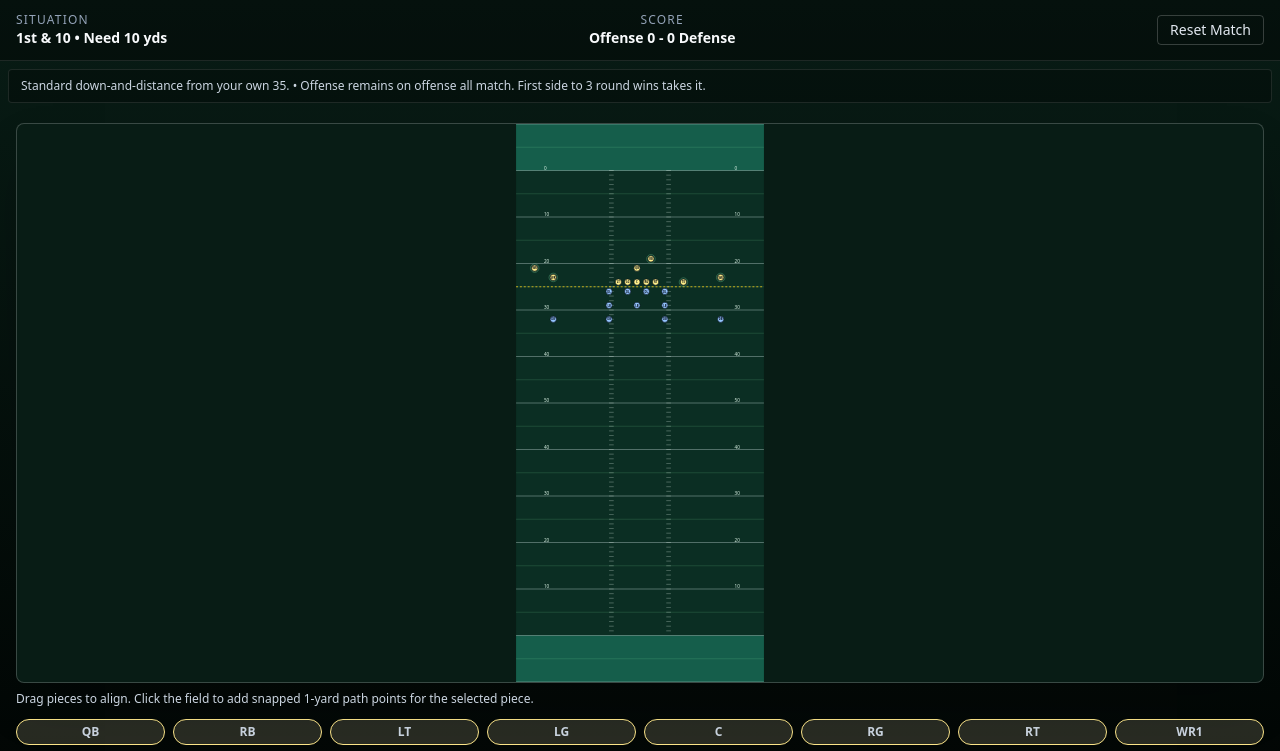
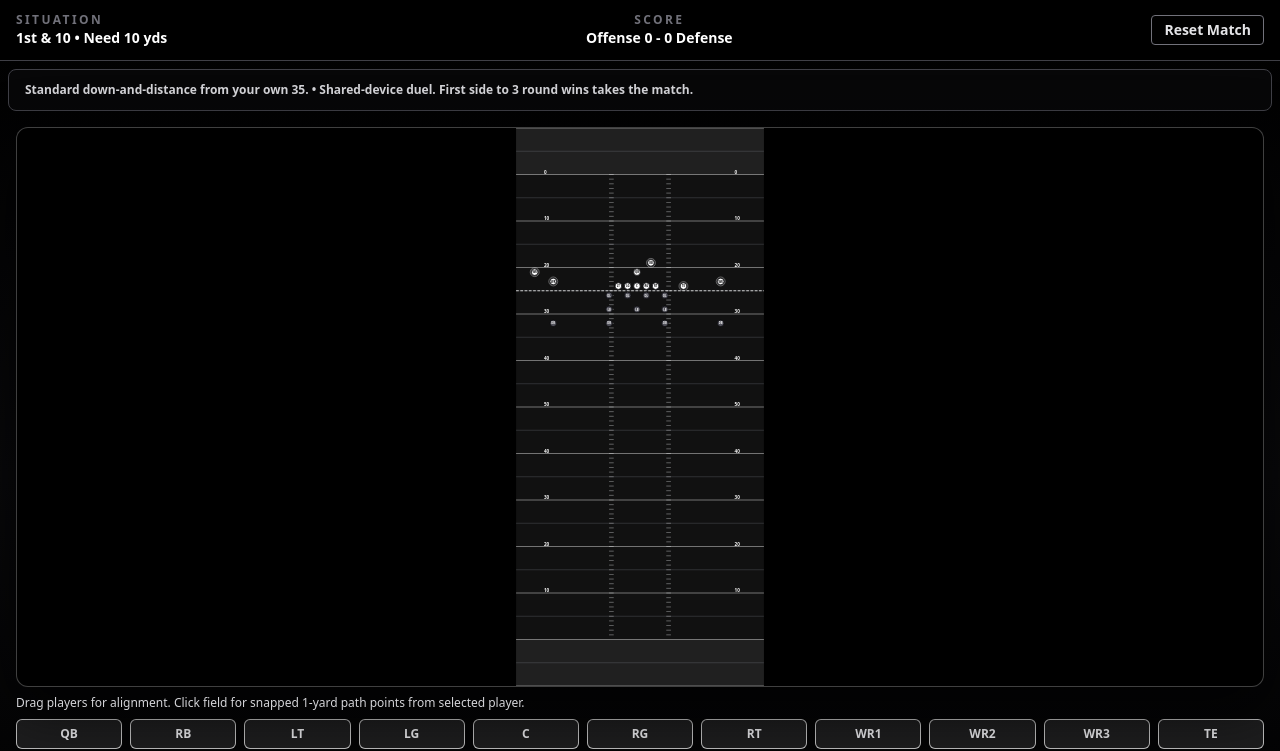
Before and after one commit to slytwork/whiteboard, a Next.js app: page / in a window 1280 px wide. Shown: the top 751 px of the page. Built offline with nearby package versions, Linux system fonts and the light colour scheme.

Commit message:
Polish field interaction, luxury styling, and reveal visibility

```diff
--- a/src/app/globals.css
+++ b/src/app/globals.css
@@ -7,5 +7,5 @@
 }
 
 body {
-  @apply bg-board text-chalk antialiased;
+  @apply bg-black text-white antialiased;
 }
--- a/src/app/page.tsx
+++ b/src/app/page.tsx
@@ -27,49 +27,31 @@ const clonePlayers = (players: Player[]): Player[] => players.map((p) => ({ ...p
 const createRoster = (situation: Situation): Player[] => {
   const los = situation.ballSpotYard;
 
-  const offense: Player[] = [
-    { id: 'qb', label: 'QB', team: 'offense', role: 'QB', position: { x: 26, y: los - 4 }, assignment: 'none', path: [] },
-    { id: 'rb', label: 'RB', team: 'offense', role: 'RB', position: { x: 29, y: los - 6 }, assignment: 'none', path: [] },
-    ...['LT', 'LG', 'C', 'RG', 'RT'].map((role, idx) => ({
-      id: role.toLowerCase(), label: role, team: 'offense' as const, role, position: { x: 22 + idx * 2, y: los - 1 }, assignment: 'none' as const, path: []
-    })),
-    { id: 'wr1', label: 'WR1', team: 'offense', role: 'WR', position: { x: 8, y: los - 2 }, assignment: 'none', path: [] },
-    { id: 'wr2', label: 'WR2', team: 'offense', role: 'WR', position: { x: 44, y: los - 2 }, assignment: 'none', path: [] },
-    { id: 'wr3', label: 'WR3', team: 'offense', role: 'WR', position: { x: 4, y: los - 4 }, assignment: 'none', path: [] },
-    { id: 'te', label: 'TE', team: 'offense', role: 'TE', position: { x: 36, y: los - 1 }, assignment: 'none', path: [] }
-  ];
+  const qb: Player = { id: 'qb', label: 'QB', team: 'offense', role: 'QB', position: { x: 26, y: los - 4 }, assignment: 'none', path: [] };
+  const rb: Player = { id: 'rb', label: 'RB', team: 'offense', role: 'RB', position: { x: 29, y: los - 6 }, assignment: 'none', path: [] };
+  const lt: Player = { id: 'lt', label: 'LT', team: 'offense', role: 'LT', position: { x: 22, y: los - 1 }, assignment: 'none', path: [] };
+  const lg: Player = { id: 'lg', label: 'LG', team: 'offense', role: 'LG', position: { x: 24, y: los - 1 }, assignment: 'none', path: [] };
+  const c: Player = { id: 'c', label: 'C', team: 'offense', role: 'C', position: { x: 26, y: los - 1 }, assignment: 'none', path: [] };
+  const rg: Player = { id: 'rg', label: 'RG', team: 'offense', role: 'RG', position: { x: 28, y: los - 1 }, assignment: 'none', path: [] };
+  const rt: Player = { id: 'rt', label: 'RT', team: 'offense', role: 'RT', position: { x: 30, y: los - 1 }, assignment: 'none', path: [] };
+  const wr1: Player = { id: 'wr1', label: 'WR1', team: 'offense', role: 'WR', position: { x: 8, y: los - 2 }, assignment: 'none', path: [] };
+  const wr2: Player = { id: 'wr2', label: 'WR2', team: 'offense', role: 'WR', position: { x: 44, y: los - 2 }, assignment: 'none', path: [] };
+  const wr3: Player = { id: 'wr3', label: 'WR3', team: 'offense', role: 'WR', position: { x: 4, y: los - 4 }, assignment: 'none', path: [] };
+  const te: Player = { id: 'te', label: 'TE', team: 'offense', role: 'TE', position: { x: 36, y: los - 1 }, assignment: 'none', path: [] };
 
-  const defense: Player[] = [
-    ...['DE', 'DT1', 'DT2', 'DE2'].map((role, idx) => ({
-      id: `dl${idx + 1}`,
-      label: role,
-      team: 'defense' as const,
-      role: 'DL',
-      position: { x: 20 + idx * 4, y: los + 1 },
-      assignment: 'none' as const,
-      path: []
-    })),
-    ...['LB1', 'LB2', 'LB3'].map((label, idx) => ({
-      id: `lb${idx + 1}`,
-      label,
-      team: 'defense' as const,
-      role: 'LB',
-      position: { x: 20 + idx * 6, y: los + 4 },
-      assignment: 'none' as const,
-      path: []
-    })),
-    ...['CB1', 'S1', 'S2', 'CB2'].map((label, idx) => ({
-      id: `db${idx + 1}`,
-      label,
-      team: 'defense' as const,
-      role: 'DB',
-      position: { x: 8 + idx * 12, y: los + 7 },
-      assignment: 'none' as const,
-      path: []
-    }))
-  ];
+  const dl1: Player = { id: 'dl1', label: 'DE', team: 'defense', role: 'DL', position: { x: 20, y: los + 1 }, assignment: 'none', path: [] };
+  const dl2: Player = { id: 'dl2', label: 'DT1', team: 'defense', role: 'DL', position: { x: 24, y: los + 1 }, assignment: 'none', path: [] };
+  const dl3: Player = { id: 'dl3', label: 'DT2', team: 'defense', role: 'DL', position: { x: 28, y: los + 1 }, assignment: 'none', path: [] };
+  const dl4: Player = { id: 'dl4', label: 'DE2', team: 'defense', role: 'DL', position: { x: 32, y: los + 1 }, assignment: 'none', path: [] };
+  const lb1: Player = { id: 'lb1', label: 'LB1', team: 'defense', role: 'LB', position: { x: 20, y: los + 4 }, assignment: 'none', path: [] };
+  const lb2: Player = { id: 'lb2', label: 'LB2', team: 'defense', role: 'LB', position: { x: 26, y: los + 4 }, assignment: 'none', path: [] };
+  const lb3: Player = { id: 'lb3', label: 'LB3', team: 'defense', role: 'LB', position: { x: 32, y: los + 4 }, assignment: 'none', path: [] };
+  const db1: Player = { id: 'db1', label: 'CB1', team: 'defense', role: 'DB', position: { x: 8, y: los + 7 }, assignment: 'none', path: [] };
+  const db2: Player = { id: 'db2', label: 'S1', team: 'defense', role: 'DB', position: { x: 20, y: los + 7 }, assignment: 'none', path: [] };
+  const db3: Player = { id: 'db3', label: 'S2', team: 'defense', role: 'DB', position: { x: 32, y: los + 7 }, assignment: 'none', path: [] };
+  const db4: Player = { id: 'db4', label: 'CB2', team: 'defense', role: 'DB', position: { x: 44, y: los + 7 }, assignment: 'none', path: [] };
 
-  return [...offense, ...defense];
+  return [qb, rb, lt, lg, c, rg, rt, wr1, wr2, wr3, te, dl1, dl2, dl3, dl4, lb1, lb2, lb3, db1, db2, db3, db4];
 };
 
 export default function Home() {
@@ -176,7 +158,7 @@ export default function Home() {
     const startPlayers = clonePlayers(players);
     initialPositionsRef.current = Object.fromEntries(startPlayers.map((p) => [p.id, { ...p.position }]));
 
-    const duration = 2200;
+    const duration = 3000;
     const start = performance.now();
 
     const tick = (now: number) => {
@@ -207,12 +189,9 @@ export default function Home() {
   };
 
   useEffect(() => {
-    const newOffenseTotal = offenseWins;
-    const newDefenseTotal = defenseWins;
-
-    if (newOffenseTotal >= 3 || newDefenseTotal >= 3) {
+    if (offenseWins >= 3 || defenseWins >= 3) {
       setPhase('match-over');
-      setResultMessage(newOffenseTotal >= 3 ? 'Offense wins the match 3 plays to glory.' : 'Defense stonewalls the match and wins.');
+      setResultMessage(offenseWins >= 3 ? 'Offense wins the match 3 plays to glory.' : 'Defense stonewalls the match and wins.');
       return;
     }
 
@@ -242,13 +221,17 @@ export default function Home() {
   const defensivePlayers = players.filter((p) => p.team === 'defense');
 
   return (
-    <main className="min-h-screen bg-gradient-to-b from-board to-black">
+    <main className="min-h-screen bg-gradient-to-b from-black via-zinc-950 to-black">
       <Scoreboard situation={situation} offenseWins={offenseWins} defenseWins={defenseWins} onReset={resetMatch} />
 
-      <section className="mx-auto max-w-[1400px] px-2 py-2">
-        <div className="mb-2 rounded border border-white/10 bg-black/30 px-3 py-2 text-xs text-slate-300">
-          {situation.description} • Offense remains on offense all match. First side to 3 round wins takes it.
+      <section className="w-full px-2 py-2">
+        <div className="mb-2 rounded-lg border border-zinc-700 bg-zinc-950/80 px-4 py-3 text-xs font-semibold text-zinc-300">
+          {situation.description} • Shared-device duel. First side to 3 round wins takes the match.
         </div>
+
+        {phase === 'animating' ? (
+          <div className="px-3 pb-1 text-center text-xs font-bold uppercase tracking-[0.2em] text-zinc-300">Simultaneous Reveal In Progress</div>
+        ) : null}
 
         <Field
           players={players}
@@ -260,7 +243,7 @@ export default function Home() {
           onAppendPathPoint={appendPathPoint}
         />
 
-        <div className="grid grid-cols-2 gap-2 px-2 text-xs text-slate-300 sm:grid-cols-4 md:grid-cols-6 lg:grid-cols-8">
+        <div className="grid grid-cols-2 gap-2 px-2 text-xs text-zinc-200 sm:grid-cols-4 md:grid-cols-6 lg:grid-cols-8 xl:grid-cols-11">
           {[...offensivePlayers, ...defensivePlayers].map((player) => (
             <PlayerPiece
               key={player.id}
@@ -275,10 +258,10 @@ export default function Home() {
       {(phase === 'offense-design' || phase === 'defense-design') && (
         <>
           {currentSelected?.assignment === 'man' ? (
-            <div className="mx-4 mt-2 rounded border border-sky-300/30 bg-sky-950/30 p-2 text-xs text-sky-100">
+            <div className="mx-4 mt-2 rounded border border-zinc-500 bg-zinc-900 p-2 text-xs font-semibold text-zinc-100">
               Man target:
               <select
-                className="ml-2 rounded bg-black/40 px-2 py-1"
+                className="ml-2 rounded border border-zinc-600 bg-black px-2 py-1"
                 value={currentSelected.manTargetId}
                 onChange={(e) => setManTarget(e.target.value)}
               >
@@ -309,9 +292,8 @@ export default function Home() {
         />
       )}
 
-      {phase === 'animating' && <RevealOverlay title="Simultaneous Reveal" subtitle="Executing movement..." />}
       {phase === 'discussion' && (
-        <RevealOverlay title={resultMessage} subtitle={`Discuss the rep. Next round in ${discussionSeconds}s`} />
+        <RevealOverlay title={resultMessage} subtitle={`Discussion window: ${discussionSeconds}s remaining`} />
       )}
       {phase === 'match-over' && (
         <RevealOverlay title={resultMessage} subtitle="Reset to start a new match." actionLabel="Play Again" onAction={resetMatch} />
--- a/src/components/Field.tsx
+++ b/src/components/Field.tsx
@@ -2,9 +2,7 @@
 
 import {
   FIELD_LENGTH_PX,
-  FIELD_LENGTH_YARDS,
   FIELD_WIDTH_PX,
-  FIELD_WIDTH_YARDS,
   Point,
   YARD_TO_PX,
   yardsToPx
@@ -26,6 +24,14 @@ type FieldProps = {
 
 const toSvg = (point: Point) => ({ x: yardsToPx(point.x), y: yardsToPx(point.y) });
 
+const getSnappedPointFromPointer = (svg: SVGSVGElement, clientX: number, clientY: number): Point => {
+  const pt = svg.createSVGPoint();
+  pt.x = clientX;
+  pt.y = clientY;
+  const transformed = pt.matrixTransform(svg.getScreenCTM()?.inverse());
+  return snapPointToYard({ x: transformed.x / YARD_TO_PX, y: transformed.y / YARD_TO_PX });
+};
+
 export function Field({
   players,
   selectedPlayerId,
@@ -37,30 +43,23 @@ export function Field({
 }: FieldProps) {
   const selected = players.find((p) => p.id === selectedPlayerId);
 
-  const getPointFromEvent = (event: React.PointerEvent<SVGSVGElement>): Point => {
-    const svg = event.currentTarget;
-    const rect = svg.getBoundingClientRect();
-    const x = ((event.clientX - rect.left) / rect.width) * FIELD_WIDTH_YARDS;
-    const y = ((event.clientY - rect.top) / rect.height) * FIELD_LENGTH_YARDS;
-    return snapPointToYard({ x, y });
-  };
-
   const handleFieldClick = (event: React.PointerEvent<SVGSVGElement>) => {
     if (!interactive || !selected) return;
-    const point = getPointFromEvent(event);
+    const point = getSnappedPointFromPointer(event.currentTarget, event.clientX, event.clientY);
     onAppendPathPoint(selected.id, point);
   };
 
   return (
-    <div className="relative mx-auto w-full max-w-[1300px] px-2 py-3">
+    <div className="relative w-full px-2 py-2">
       <svg
         viewBox={`0 0 ${FIELD_WIDTH_PX} ${FIELD_LENGTH_PX}`}
-        className="h-[70vh] w-full rounded-lg border border-white/20 bg-board shadow-2xl"
+        preserveAspectRatio="xMidYMid meet"
+        className="h-[calc(100vh-270px)] min-h-[560px] w-full rounded-xl border border-white/25 bg-black shadow-[0_20px_60px_rgba(0,0,0,0.7)]"
         onPointerDown={handleFieldClick}
       >
-        <rect x={0} y={0} width={FIELD_WIDTH_PX} height={FIELD_LENGTH_PX} fill="#0b2e23" />
-        <rect x={0} y={0} width={FIELD_WIDTH_PX} height={yardsToPx(10)} fill="#155e4b" />
-        <rect x={0} y={yardsToPx(110)} width={FIELD_WIDTH_PX} height={yardsToPx(10)} fill="#155e4b" />
+        <rect x={0} y={0} width={FIELD_WIDTH_PX} height={FIELD_LENGTH_PX} fill="#111111" />
+        <rect x={0} y={0} width={FIELD_WIDTH_PX} height={yardsToPx(10)} fill="#202020" />
+        <rect x={0} y={yardsToPx(110)} width={FIELD_WIDTH_PX} height={yardsToPx(10)} fill="#202020" />
 
         {Array.from({ length: 25 }).map((_, i) => {
           const yard = i * 5;
@@ -72,9 +71,9 @@ export function Field({
               x2={FIELD_WIDTH_PX}
               y1={y}
               y2={y}
-              stroke={yard % 10 === 0 ? '#ecfeff' : '#86efac'}
-              strokeWidth={yard % 10 === 0 ? 1.5 : 0.7}
-              opacity={0.55}
+              stroke={yard % 10 === 0 ? '#f5f5f5' : '#9ca3af'}
+              strokeWidth={yard % 10 === 0 ? 1.6 : 0.8}
+              opacity={0.7}
             />
           );
         })}
@@ -86,10 +85,10 @@ export function Field({
           const y = yardsToPx(yard);
           return (
             <g key={`num-${yard}`}>
-              <text x={yardsToPx(6)} y={y - 2} fill="#ddf4e7" fontSize={12}>
+              <text x={yardsToPx(6)} y={y - 2} fill="#fafafa" fontSize={12} fontWeight={700}>
                 {display}
               </text>
-              <text x={yardsToPx(47)} y={y - 2} fill="#ddf4e7" fontSize={12}>
+              <text x={yardsToPx(47)} y={y - 2} fill="#fafafa" fontSize={12} fontWeight={700}>
                 {display}
               </text>
             </g>
@@ -99,9 +98,9 @@ export function Field({
         {Array.from({ length: 100 }).map((_, i) => {
           const y = yardsToPx(i + 10);
           return (
-            <g key={`hash-${i}`} opacity={0.7}>
-              <line x1={yardsToPx(20)} x2={yardsToPx(21)} y1={y} y2={y} stroke="#f0fdf4" strokeWidth={1} />
-              <line x1={yardsToPx(32.3)} x2={yardsToPx(33.3)} y1={y} y2={y} stroke="#f0fdf4" strokeWidth={1} />
+            <g key={`hash-${i}`} opacity={0.9}>
+              <line x1={yardsToPx(20)} x2={yardsToPx(21)} y1={y} y2={y} stroke="#f3f4f6" strokeWidth={1} />
+              <line x1={yardsToPx(32.3)} x2={yardsToPx(33.3)} y1={y} y2={y} stroke="#f3f4f6" strokeWidth={1} />
             </g>
           );
         })}
@@ -111,9 +110,10 @@ export function Field({
           x2={FIELD_WIDTH_PX}
           y1={yardsToPx(ballSpotYard)}
           y2={yardsToPx(ballSpotYard)}
-          stroke="#facc15"
-          strokeDasharray="5 5"
-          strokeWidth={2}
+          stroke="#ffffff"
+          strokeDasharray="7 4"
+          strokeWidth={2.2}
+          opacity={0.9}
         />
 
         {players.map((player) => {
@@ -128,11 +128,11 @@ export function Field({
               {player.path.length ? (
                 <path
                   d={pathD}
-                  stroke={player.team === 'offense' ? '#fde047' : '#7dd3fc'}
-                  strokeDasharray={player.assignment === 'block' ? '2 2' : 'none'}
+                  stroke={player.team === 'offense' ? '#ffffff' : '#a1a1aa'}
+                  strokeDasharray={player.assignment === 'block' ? '3 3' : 'none'}
                   fill="none"
-                  strokeWidth={isSelected ? 3 : 2}
-                  opacity={0.85}
+                  strokeWidth={isSelected ? 3.2 : 2.2}
+                  opacity={0.9}
                 />
               ) : null}
 
@@ -146,11 +146,7 @@ export function Field({
                   if (!svg) return;
 
                   const move = (moveEvent: PointerEvent) => {
-                    const rect = svg.getBoundingClientRect();
-                    const next = snapPointToYard({
-                      x: ((moveEvent.clientX - rect.left) / rect.width) * FIELD_WIDTH_YARDS,
-                      y: ((moveEvent.clientY - rect.top) / rect.height) * FIELD_LENGTH_YARDS
-                    });
+                    const next = getSnappedPointFromPointer(svg, moveEvent.clientX, moveEvent.clientY);
                     onMovePlayer(player.id, next);
                   };
                   const up = () => {
@@ -164,22 +160,22 @@ export function Field({
                 className="cursor-pointer"
               >
                 <circle
-                  r={8}
-                  fill={player.team === 'offense' ? '#fef08a' : '#93c5fd'}
-                  stroke={isSelected ? '#84cc16' : '#020617'}
-                  strokeWidth={isSelected ? 3 : 1.5}
+                  r={8.5}
+                  fill={player.team === 'offense' ? '#ffffff' : '#52525b'}
+                  stroke={isSelected ? '#ffffff' : '#09090b'}
+                  strokeWidth={isSelected ? 3 : 2}
                 />
-                <text x={0} y={3} textAnchor="middle" fill="#020617" fontSize={7} fontWeight={700}>
+                <text x={0} y={3} textAnchor="middle" fill={player.team === 'offense' ? '#09090b' : '#fafafa'} fontSize={7} fontWeight={800}>
                   {player.role}
                 </text>
-                {isEligible ? <circle r={11} fill="none" stroke="#86efac" strokeWidth={1} opacity={0.7} /> : null}
+                {isEligible ? <circle r={11.5} fill="none" stroke="#e4e4e7" strokeWidth={1.1} opacity={0.9} /> : null}
               </g>
             </g>
           );
         })}
       </svg>
-      <p className="mt-2 text-xs text-slate-300">
-        Drag pieces to align. Click the field to add snapped 1-yard path points for the selected piece.
+      <p className="mt-2 text-xs font-medium text-zinc-300">
+        Drag players for alignment. Click field for snapped 1-yard path points from selected player.
       </p>
     </div>
   );
--- a/src/components/PlayerPiece.tsx
+++ b/src/components/PlayerPiece.tsx
@@ -9,14 +9,14 @@ type PlayerPieceProps = {
 };
 
 const assignmentColor: Record<AssignmentType, string> = {
-  none: 'text-slate-300',
-  run: 'text-amber-300',
-  'pass-route': 'text-lime-300',
-  block: 'text-orange-300',
-  man: 'text-sky-300',
-  zone: 'text-cyan-300',
-  blitz: 'text-rose-300',
-  contain: 'text-violet-300'
+  none: 'text-zinc-200',
+  run: 'text-white',
+  'pass-route': 'text-zinc-100',
+  block: 'text-zinc-300',
+  man: 'text-zinc-100',
+  zone: 'text-zinc-300',
+  blitz: 'text-white',
+  contain: 'text-zinc-300'
 };
 
 export function PlayerPiece({ player, isSelected, onClick }: PlayerPieceProps) {
@@ -24,11 +24,9 @@ export function PlayerPiece({ player, isSelected, onClick }: PlayerPieceProps) {
     <button
       type="button"
       onClick={() => onClick(player.id)}
-      className={`rounded-full border px-2 py-1 text-xs font-semibold transition ${
-        player.team === 'offense'
-          ? 'border-amber-200 bg-amber-100/15'
-          : 'border-sky-200 bg-sky-200/15'
-      } ${isSelected ? 'ring-2 ring-accent' : 'hover:opacity-80'} ${assignmentColor[player.assignment]}`}
+      className={`rounded-md border px-2 py-1.5 text-xs font-bold transition ${
+        player.team === 'offense' ? 'border-white/70 bg-white/10' : 'border-zinc-500 bg-zinc-800/70'
+      } ${isSelected ? 'ring-2 ring-white' : 'hover:border-white/90 hover:bg-zinc-700/80'} ${assignmentColor[player.assignment]}`}
       title={`${player.label} (${player.role}) — ${player.assignment}`}
     >
       {player.label}
--- a/src/components/Scoreboard.tsx
+++ b/src/components/Scoreboard.tsx
@@ -11,18 +11,18 @@ type ScoreboardProps = {
 
 export function Scoreboard({ situation, offenseWins, defenseWins, onReset }: ScoreboardProps) {
   return (
-    <div className="flex items-center justify-between border-b border-white/10 bg-black/40 px-4 py-3 text-sm text-slate-200">
+    <div className="flex items-center justify-between border-b border-zinc-700 bg-black px-4 py-3 text-sm text-zinc-200">
       <div>
-        <p className="text-xs uppercase tracking-widest text-slate-400">Situation</p>
-        <p className="font-semibold text-chalk">
+        <p className="text-xs font-bold uppercase tracking-[0.2em] text-zinc-500">Situation</p>
+        <p className="font-black text-white">
           {situation.label} • Need {situation.requiredYards} yds
         </p>
       </div>
       <div className="text-center">
-        <p className="text-xs uppercase tracking-widest text-slate-400">Score</p>
-        <p className="font-semibold text-chalk">Offense {offenseWins} - {defenseWins} Defense</p>
+        <p className="text-xs font-bold uppercase tracking-[0.2em] text-zinc-500">Score</p>
+        <p className="font-black text-white">Offense {offenseWins} - {defenseWins} Defense</p>
       </div>
-      <button onClick={onReset} className="rounded border border-white/20 px-3 py-1 hover:bg-white/10">
+      <button onClick={onReset} className="rounded border border-zinc-500 px-3 py-1 font-bold hover:border-white hover:bg-zinc-800">
         Reset Match
       </button>
     </div>
```
Also changed, not shown: src/components/AssignmentPanel.tsx (+6 -6 lines), src/components/RevealOverlay.tsx (+5 -5 lines), tailwind.config.ts (+6 -6 lines).
